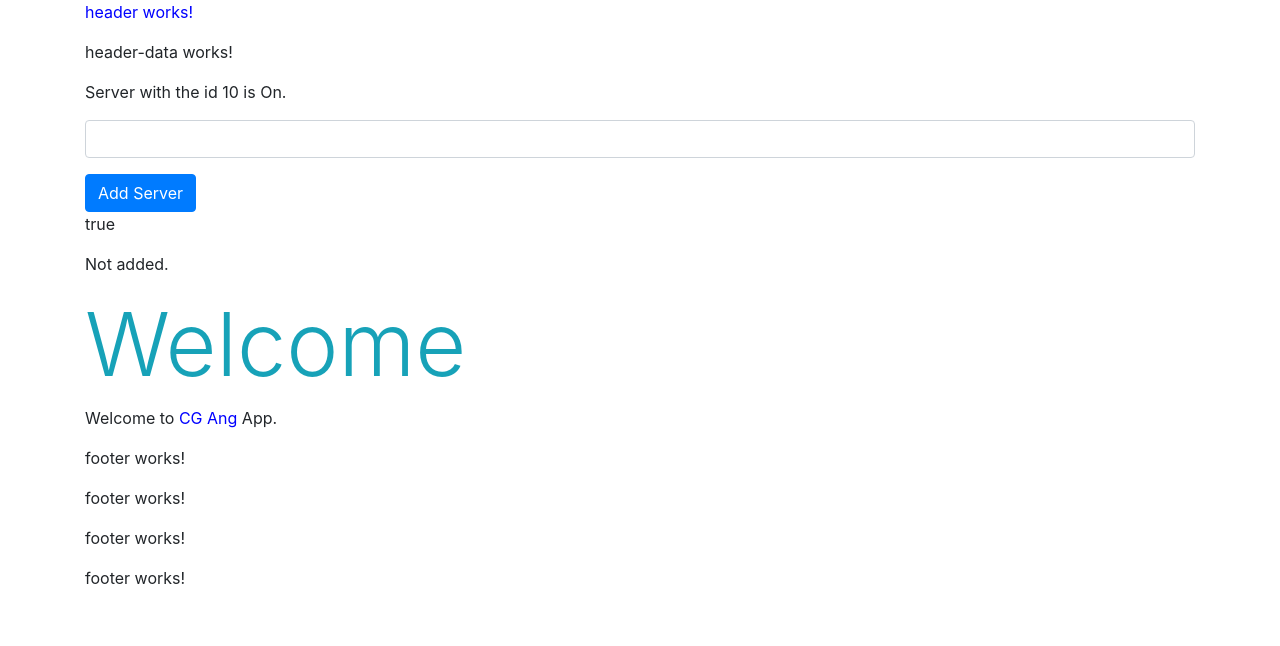
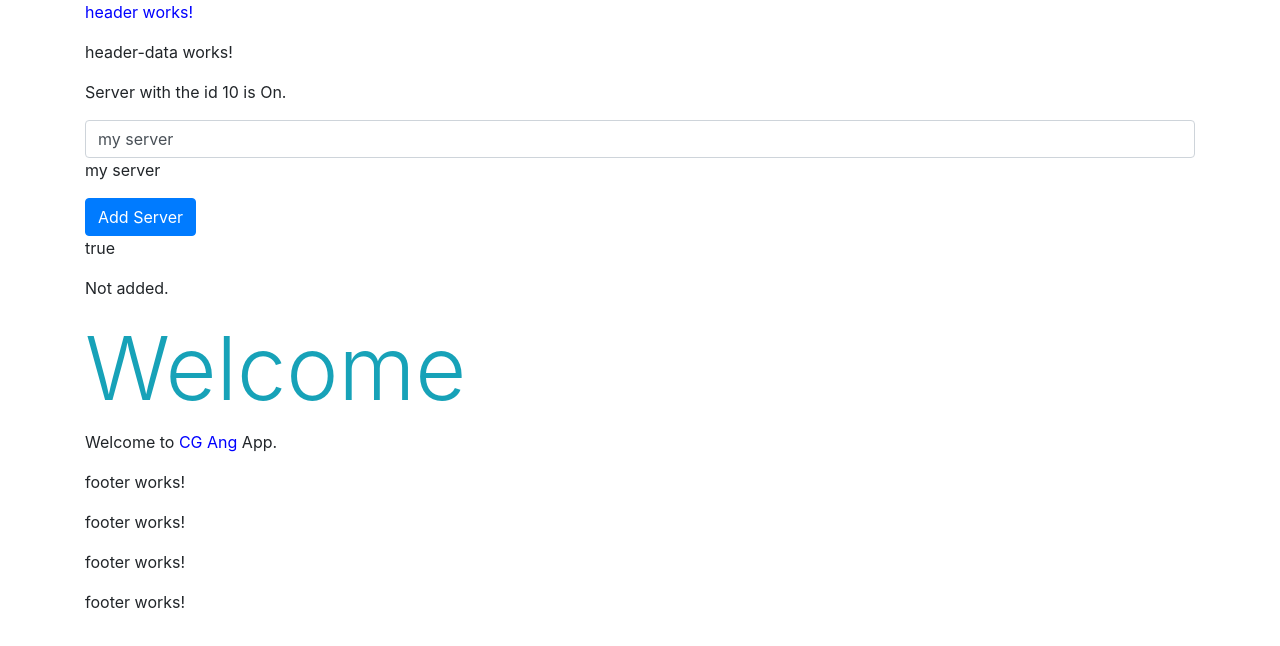
Before and after one commit to vamandeshmukh/cg-ang-app, an Angular app: page / in a window 1280 px wide. Shown: the top 646 px of the page. Built offline with nearby package versions, Linux system fonts and the light colour scheme.

Commit message:
Commit
Commit

```diff
--- a/src/app/app.module.ts
+++ b/src/app/app.module.ts
@@ -1,5 +1,7 @@
 import { NgModule } from '@angular/core';
 import { BrowserModule } from '@angular/platform-browser';
+import { FormsModule } from '@angular/forms';
+
 
 import { AppRoutingModule } from './app-routing.module';
 import { AppComponent } from './app.component';
@@ -16,7 +18,8 @@ import { HeaderDataComponent } from './header-data/header-data.component';
   ],
   imports: [
     BrowserModule,
-    AppRoutingModule
+    AppRoutingModule,
+    FormsModule
   ],
   providers: [],
   bootstrap: [AppComponent]
--- a/src/app/header-data/header-data.component.html
+++ b/src/app/header-data/header-data.component.html
@@ -2,7 +2,9 @@
 
 <p> Server with the id {{ serverId }} is {{ getServerStatus() }}. </p>
 
-<input type="text" class="form-control" (input)="onChangeServerName($event)" >
+<!-- <input type="text" class="form-control" (input)="onChangeServerName($event)" > -->
+
+<input type="text" class="form-control" [(ngModel)]="serverName">
 
 <p>{{ serverName }}</p>
 
--- a/src/app/header-data/header-data.component.ts
+++ b/src/app/header-data/header-data.component.ts
@@ -10,7 +10,7 @@ export class HeaderDataComponent implements OnInit {
   myData: string = "This is my data";
 
   serverId: number = 10;
-  serverName: string = ``;
+  serverName: string = `my server`;
   serverStatus: string = `On`;
   addNewServer: boolean = false;
   serverAddStatus: string = `Not added.`;
--- a/src/app/header/header.component.html
+++ b/src/app/header/header.component.html
@@ -5,7 +5,7 @@ Data binding  - communication nbetween compoments and templates
 1. String interpolation     Component to Template   {{data}}
 2. Property binding         Component to Template   [property]="data"
 3. Event binding            Template to Component   (event)="expression"
-4. Two way binding          <two way>
+4. Two way binding          <two way> [(ngModel)]="data"
 
 -->
 
```
